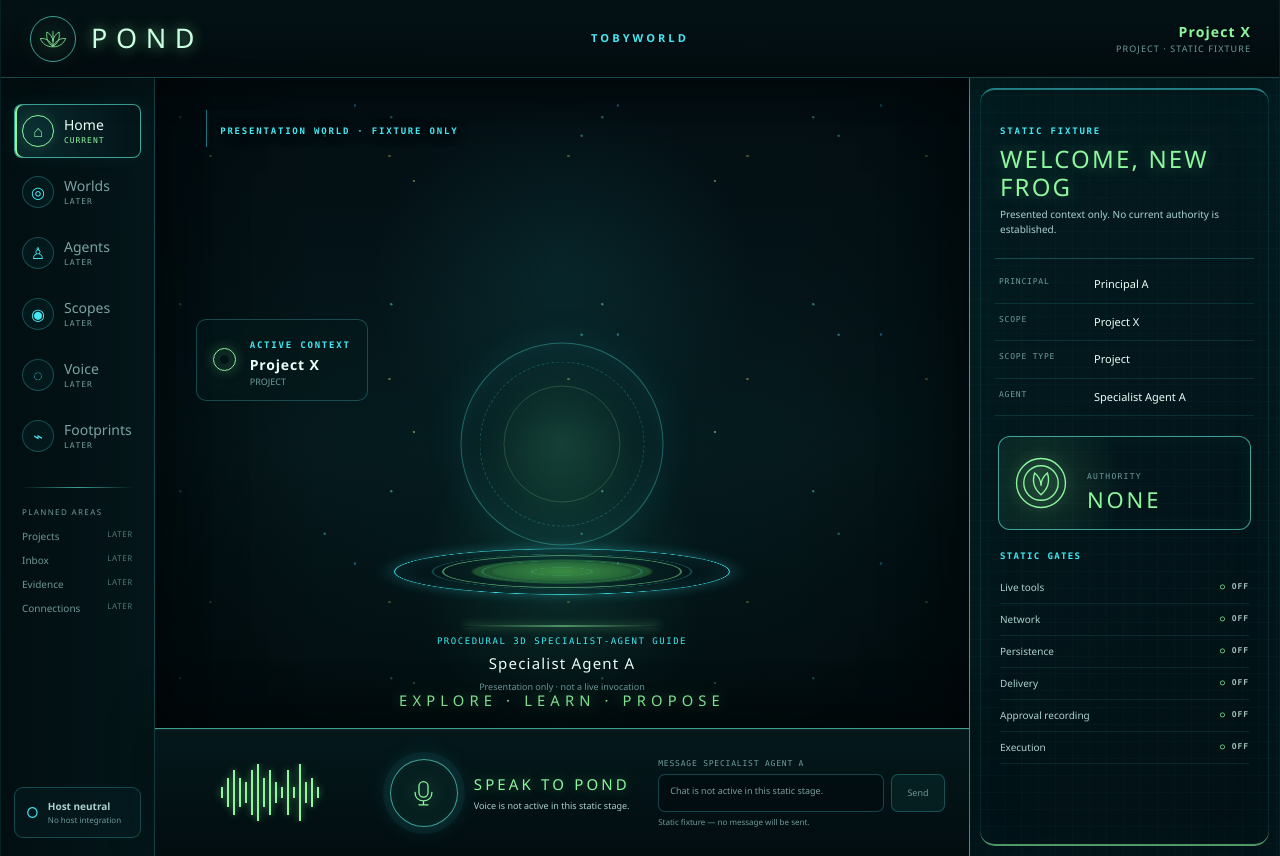
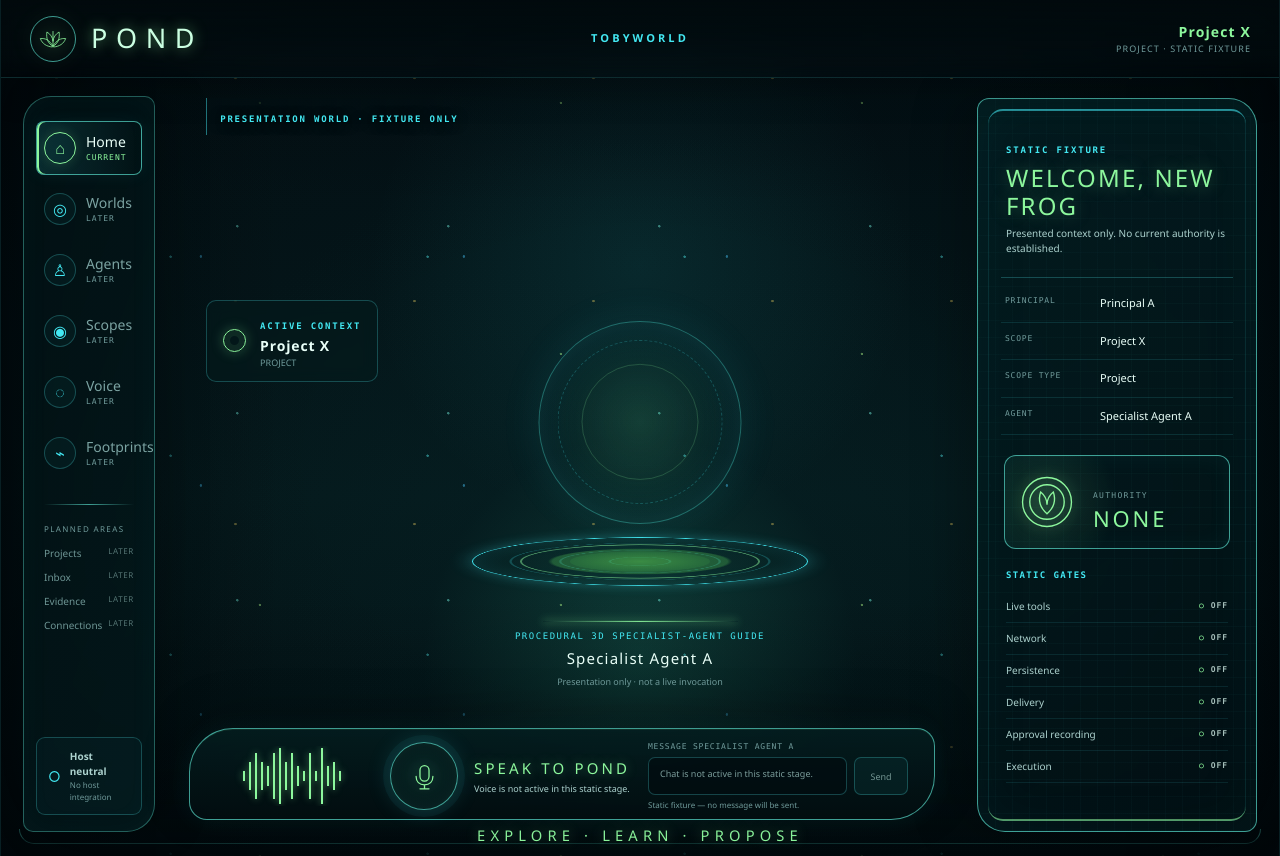
Before and after one commit to ToadAid/toadaid-app, a website: page ui/pond-desktop.html in a window 1280 px wide. Drawn offline with nearby package versions, Linux system fonts and the light colour scheme.

Commit message:
feat: converge Pond full-bleed cockpit (#28)
Co-authored-by: Agent 0 <agent0@toadaid>

```diff
--- a/ui/pond-desktop.css
+++ b/ui/pond-desktop.css
@@ -60,6 +60,8 @@ textarea:focus-visible,
 }
 
 .pond-shell {
+  position: relative;
+  isolation: isolate;
   display: grid;
   grid-template-columns: 154px minmax(560px, 1fr) 310px;
   grid-template-rows: 78px minmax(650px, 1fr) 128px;
@@ -72,8 +74,32 @@ textarea:focus-visible,
   margin: 0 auto;
   overflow: hidden;
   border-inline: 1px solid rgba(68, 226, 231, 0.1);
-  background: rgba(1, 9, 12, 0.7);
+  background: #01090c;
   box-shadow: 0 0 110px rgba(0, 0, 0, 0.72);
+}
+
+.pond-shell::before,
+.pond-shell::after {
+  position: absolute;
+  z-index: 12;
+  right: 18px;
+  left: 18px;
+  height: 14px;
+  border-inline: 1px solid rgba(99, 244, 224, 0.25);
+  content: "";
+  pointer-events: none;
+}
+
+.pond-shell::before {
+  top: 12px;
+  border-top: 1px solid rgba(99, 244, 224, 0.2);
+  border-radius: 22px 22px 0 0;
+}
+
+.pond-shell::after {
+  bottom: 12px;
+  border-bottom: 1px solid rgba(99, 244, 224, 0.16);
+  border-radius: 0 0 22px 22px;
 }
 
 .topbar {
@@ -82,10 +108,10 @@ textarea:focus-visible,
   display: grid;
   grid-template-columns: 310px 1fr 310px;
   align-items: center;
-  border-bottom: 1px solid var(--line);
-  background: linear-gradient(180deg, rgba(3, 18, 22, 0.97), rgba(2, 12, 15, 0.88));
-  box-shadow: 0 10px 35px rgba(0, 0, 0, 0.32);
-  backdrop-filter: blur(18px);
+  border-bottom: 1px solid rgba(76, 218, 220, 0.16);
+  background: linear-gradient(180deg, rgba(1, 10, 13, 0.92), rgba(2, 14, 17, 0.36) 72%, transparent);
+  box-shadow: 0 14px 34px rgba(0, 0, 0, 0.16);
+  backdrop-filter: blur(8px);
 }
 
 .brand {
@@ -145,10 +171,13 @@ textarea:focus-visible,
   display: flex;
   min-width: 0;
   flex-direction: column;
-  padding: 26px 13px 18px;
-  border-right: 1px solid var(--line);
-  background: linear-gradient(90deg, rgba(2, 15, 18, 0.98), rgba(4, 24, 27, 0.88));
-  box-shadow: 15px 0 42px rgba(0, 0, 0, 0.2);
+  margin: 18px 0 24px 22px;
+  padding: 24px 12px 16px;
+  border: 1px solid rgba(99, 244, 224, 0.35);
+  border-radius: 28px 10px 28px 10px;
+  background: linear-gradient(110deg, rgba(2, 17, 20, 0.9), rgba(4, 27, 30, 0.68));
+  box-shadow: 15px 0 42px rgba(0, 0, 0, 0.2), inset 0 0 32px rgba(50, 201, 194, 0.04);
+  backdrop-filter: blur(14px);
 }
 
 .nav-list,
@@ -233,7 +262,8 @@ textarea:focus-visible,
 .spatial-stage {
   position: relative;
   isolation: isolate;
-  grid-area: stage;
+  grid-column: 1 / -1;
+  grid-row: 1 / -1;
   min-width: 0;
   overflow: hidden;
   background:
@@ -261,9 +291,10 @@ textarea:focus-visible,
   inset: 0;
   pointer-events: none;
   background:
-    linear-gradient(90deg, rgba(1, 9, 12, 0.56), transparent 20%, transparent 78%, rgba(1, 9, 12, 0.38)),
-    linear-gradient(180deg, rgba(1, 8, 12, 0.2), transparent 54%, rgba(1, 10, 13, 0.55));
-  box-shadow: inset 0 0 80px rgba(1, 6, 9, 0.66);
+    radial-gradient(ellipse at 50% 54%, transparent 34%, rgba(1, 9, 12, 0.2) 72%, rgba(1, 7, 10, 0.58)),
+    linear-gradient(90deg, rgba(1, 9, 12, 0.64), transparent 22%, transparent 76%, rgba(1, 9, 12, 0.48)),
+    linear-gradient(180deg, rgba(1, 8, 12, 0.42), transparent 24%, transparent 70%, rgba(1, 10, 13, 0.68));
+  box-shadow: inset 0 0 110px rgba(1, 6, 9, 0.7);
 }
 
 .pond-world-fallback {
@@ -348,8 +379,8 @@ textarea:focus-visible,
 .stage-heading {
   position: absolute;
   z-index: 5;
-  top: clamp(25px, 4vh, 48px);
-  left: clamp(25px, 4vw, 58px);
+  top: 98px;
+  left: calc(154px + clamp(25px, 4vw, 58px));
   max-width: 360px;
   padding: 8px 13px;
   border-left: 1px solid rgba(67, 232, 242, 0.48);
@@ -369,7 +400,7 @@ textarea:focus-visible,
 .agent-presence {
   position: absolute;
   z-index: 4;
-  top: 59%;
+  top: 52%;
   left: 50%;
   width: min(350px, 43%);
   height: min(430px, 63%);
@@ -445,8 +476,8 @@ textarea:focus-visible,
 .scope-beacon {
   position: absolute;
   z-index: 5;
-  top: 37%;
-  left: 5%;
+  top: 35%;
+  left: calc(154px + 4%);
   display: flex;
   align-items: center;
   gap: 14px;
@@ -465,7 +496,7 @@ textarea:focus-visible,
   position: absolute;
   z-index: 5;
   right: 0;
-  bottom: 17px;
+  bottom: 10px;
   left: 0;
   margin: 0;
   color: var(--green);
@@ -481,15 +512,18 @@ textarea:focus-visible,
   z-index: 15;
   grid-area: panel;
   min-width: 0;
-  padding: 30px 25px 24px;
+  margin: 20px 22px 24px 8px;
+  padding: 28px 23px 22px;
   overflow: auto;
-  border-left: 1px solid var(--line-bright);
+  border: 1px solid var(--line-bright);
+  border-radius: 12px 28px 12px 28px;
   background:
     linear-gradient(rgba(67, 232, 242, 0.025) 1px, transparent 1px),
     linear-gradient(90deg, rgba(67, 232, 242, 0.025) 1px, transparent 1px),
-    linear-gradient(145deg, rgba(3, 28, 32, 0.97), rgba(2, 17, 21, 0.94));
+    linear-gradient(145deg, rgba(3, 28, 32, 0.9), rgba(2, 17, 21, 0.82));
   background-size: 17px 17px, 17px 17px, auto;
   box-shadow: -18px 0 50px rgba(0, 0, 0, 0.24), inset 0 0 55px rgba(20, 114, 117, 0.08);
+  backdrop-filter: blur(16px);
 }
 
 .context-panel::before { position: absolute; inset: 10px; border: 1px solid rgba(67, 232, 242, 0.1); border-radius: 15px; content: ""; pointer-events: none; }
@@ -535,10 +569,13 @@ textarea:focus-visible,
   grid-template-columns: minmax(160px, 0.7fr) minmax(240px, 1fr) minmax(260px, 1.1fr);
   align-items: center;
   gap: 18px;
-  padding: 13px 24px;
-  border-top: 1px solid var(--line-bright);
-  background: linear-gradient(180deg, rgba(4, 26, 29, 0.93), rgba(2, 13, 16, 0.98));
-  box-shadow: 0 -15px 50px rgba(0, 0, 0, 0.31), inset 0 1px rgba(141, 247, 157, 0.08);
+  margin: 0 34px 36px;
+  padding: 12px 22px;
+  border: 1px solid var(--line-bright);
+  border-radius: 44px 18px 44px 18px;
+  background: linear-gradient(180deg, rgba(4, 30, 32, 0.84), rgba(2, 13, 16, 0.9));
+  box-shadow: 0 -12px 46px rgba(0, 0, 0, 0.26), inset 0 1px rgba(141, 247, 157, 0.08), 0 0 28px rgba(67, 232, 242, 0.07);
+  backdrop-filter: blur(16px);
 }
 
 .waveform { display: flex; height: 60px; align-items: center; justify-content: center; gap: 4px; overflow: hidden; mask-image: linear-gradient(90deg, transparent, black 15%, black 85%, transparent); }
@@ -591,15 +628,23 @@ textarea:focus-visible,
     grid-template-areas: "top top" "nav stage" "nav panel" "nav voice";
     overflow: visible;
   }
+  .pond-shell::before,
+  .pond-shell::after { display: none; }
   .topbar { grid-template-columns: 245px 1fr 250px; }
   .brand { padding-left: 20px; }
   .brand-word { font-size: 23px; }
-  .context-panel { display: grid; grid-template-columns: 1.1fr 1fr 1fr; gap: 22px; overflow: visible; border-top: 1px solid var(--line-bright); border-left: 0; }
+  .side-nav { margin: 0; border-block: 0; border-left: 0; border-radius: 0; }
+  .spatial-stage { grid-area: stage; }
+  .stage-heading { top: clamp(25px, 4vh, 48px); left: clamp(25px, 4vw, 58px); }
+  .agent-presence { top: 59%; }
+  .scope-beacon { top: 37%; left: 5%; }
+  .tagline { bottom: 17px; }
+  .context-panel { display: grid; grid-template-columns: 1.1fr 1fr 1fr; gap: 22px; margin: 0; overflow: visible; border-top: 1px solid var(--line-bright); border-right: 0; border-bottom: 0; border-left: 0; border-radius: 0; }
   .context-heading { border-bottom: 0; }
   .fixture-context { margin-top: 0; }
   .authority-seal { margin-top: 10px; }
   .gate-panel { grid-column: 3; grid-row: 1; }
-  .voice-dock { grid-template-columns: 0.7fr 1fr 1.1fr; }
+  .voice-dock { grid-template-columns: 0.7fr 1fr 1.1fr; margin: 0; border-right: 0; border-bottom: 0; border-left: 0; border-radius: 0; }
 }
 
 @media (max-width: 800px) {
```
Also changed, not shown: BUILD_LIST.md (+3 -2 lines), docs/stage-b2-p4b-p12-full-bleed-cockpit-convergence.md (added, +108 -0 lines).
